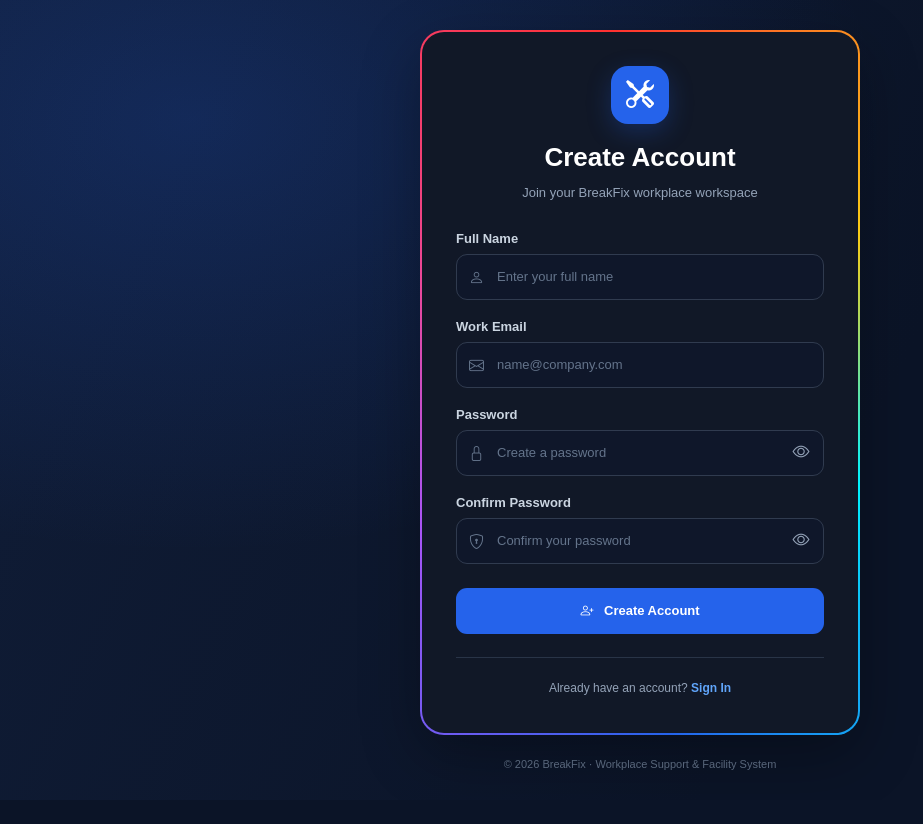
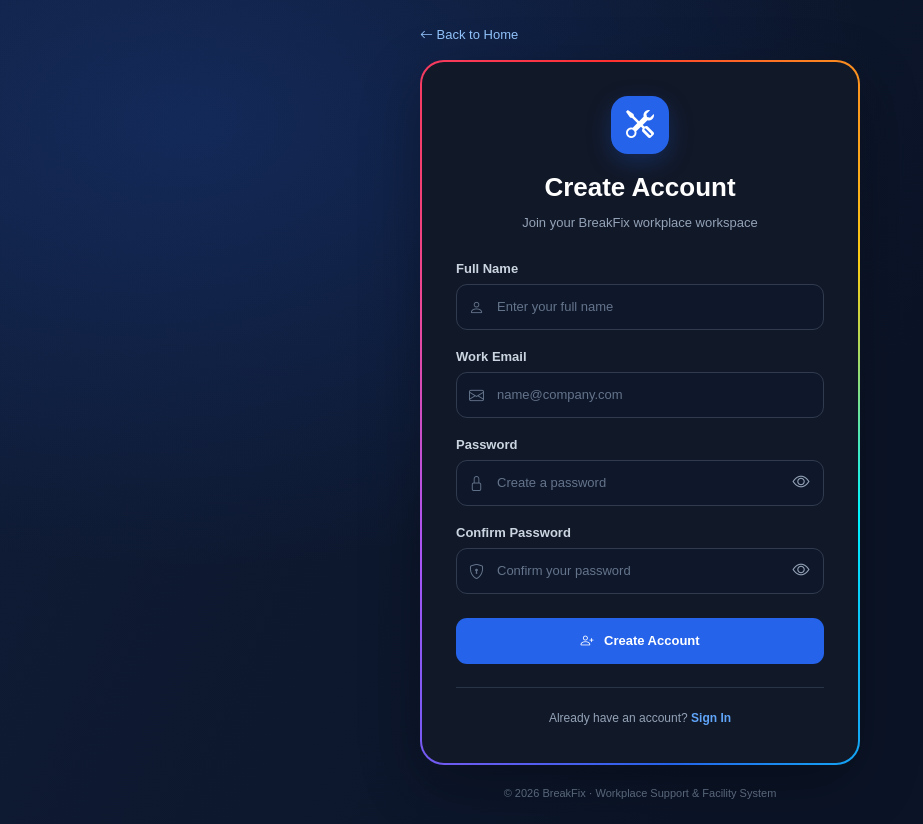
Before and after one commit to lando101507/BREAKFIX, a Flask app: page /register in a window 1280 px wide. Shown: the whole page, without its empty margins (0-923 px from the left). Before the commit the page ends 770 px from the top, so only its background shows below. Run offline with Flask 3, Linux system fonts and the light colour scheme; parts of the project's set-up code (start-up, migrations or seed data) failed here and were passed over.

Commit message:
Update register.html

```diff
--- a/BreakFix-Python/templates/register.html
+++ b/BreakFix-Python/templates/register.html
@@ -41,7 +37,7 @@
 
         .back-home {
             display: inline-block;
-            margin-bottom: 20px;
+            margin-bottom: 18px;
             color: #93c5fd;
             text-decoration: none;
             font-size: 13px;
@@ -51,26 +47,8 @@
             color: white;
         }
 
-        .auth-scene {
-            width: 100%;
-            perspective: 1200px;
-        }
-
-        #card {
+        .auth-card {
             position: relative;
-            display: grid;
-            width: 100%;
-            transform-style: preserve-3d;
-            transition: transform 0.8s cubic-bezier(.2, .7, .2, 1);
-        }
-
-        #card.signup-mode {
-            transform: rotateY(180deg);
-        }
-
-        .auth-face {
-            grid-area: 1 / 1;
-            min-width: 0;
             width: 100%;
             padding: 34px;
             border: 2px solid transparent;
@@ -88,13 +66,7 @@
                     #00f2ff
                 ) border-box;
             box-shadow: 0 20px 60px rgba(0, 0, 0, 0.3);
-            backface-visibility: hidden;
-            -webkit-backface-visibility: hidden;
             animation: rgb-border 5s linear infinite;
-        }
-
-        .register-face {
-            transform: rotateY(180deg);
         }
 
         @property --rgb-angle {
@@ -211,7 +193,6 @@
             height: 28px;
             padding: 0;
             border: none;
-            outline: none;
             background: transparent;
             box-shadow: none;
             color: #94a3b8;
@@ -285,8 +271,13 @@
             font-size: 11px;
         }
 
+        input::-ms-reveal,
+        input::-ms-clear {
+            display: none;
+        }
+
         @media (max-width: 480px) {
-            .auth-face {
+            .auth-card {
                 padding: 28px 22px;
                 border-radius: 20px;
             }
@@ -297,43 +288,21 @@
         }
 
         @media (prefers-reduced-motion: reduce) {
-            #card,
-            .auth-face {
-                transition: none;
+            .auth-card {
                 animation: none;
             }
-        }
-
-        /* Hide browser's built-in password reveal buttons */
-input::-ms-reveal,
-input::-ms-clear {
-    display: none;
-}
-
-input::-webkit-credentials-auto-fill-button {
-    visibility: hidden;
-    display: none !important;
-    pointer-events: none;
-}
-
-/* Keep only our custom Bootstrap eye icon */
-.toggle-password {
-    border: none !important;
-    background: transparent !important;
-    box-shadow: none !important;
         }
     </style>
 </head>
 
 <body>
-
 <div class="auth-container">
 
-    <div class="auth-scene">
-        <div id="card" class="signup-mode">
+    <a href="/" class="back-home">
+        <i class="bi bi-arrow-left"></i> Back to Home
+    </a>
 
-            <!-- REGISTER SIDE -->
-            <section class="auth-face register-face">
+    <main class="auth-card">
 
         <div class="brand-icon">
             <i class="bi bi-tools"></i>
@@ -432,7 +410,7 @@ input::-webkit-credentials-auto-fill-button {
                 </div>
             </div>
 
-                    <button type="submit" class="main-button">
+            <button type="submit" class="main-button" id="registerButton">
                 <i class="bi bi-person-plus"></i>
                 Create Account
             </button>
@@ -441,98 +419,14 @@ input::-webkit-credentials-auto-fill-button {
 
         <p class="switch-text">
             Already have an account?
-                    <button
-                        type="button"
+            <a href="/login"
                class="switch-button"
-                        id="showLogin"
-                    >Sign In</button>
+               style="text-decoration:none;">
+                Sign In
+            </a>
         </p>
 
-            </section>
-
-            <!-- LOGIN SIDE -->
-            <section class="auth-face login-face">
-
-                <div class="brand-icon">
-                    <i class="bi bi-tools"></i>
-                </div>
-
-                <h1>Welcome Back</h1>
-
-                <p class="subtitle">
-                    Sign in to access your BreakFix workspace
-                </p>
-
-                <form id="loginForm" action="/login" method="POST">
-
-                    <div class="input-group">
-                        <label for="loginEmail">Work Email</label>
-                        <div class="input-wrapper">
-                            <i class="bi bi-envelope input-icon"></i>
-                            <input
-                                type="email"
-                                id="loginEmail"
-                                name="email"
-                                placeholder="name@company.com"
-                                autocomplete="email"
-                                required
-                            >
-                        </div>
-                    </div>
-
-                    <div class="input-group">
-                        <label for="loginPassword">Password</label>
-                        <div class="input-wrapper">
-                            <i class="bi bi-lock input-icon"></i>
-                            <input
-                                type="password"
-                                id="loginPassword"
-                                name="password"
-                                placeholder="Enter your password"
-                                autocomplete="current-password"
-                                required
-                            >
-                            <button
-                                type="button"
-                                class="toggle-password"
-                                data-toggle="loginPassword"
-                                aria-label="Show password"
-                            >
-                                <i class="bi bi-eye"></i>
-                            </button>
-                        </div>
-                    </div>
-
-                    <div style="text-align: right; margin-bottom: 20px;">
-                        <button
-                            type="button"
-                            id="forgotButton"
-                            class="switch-button"
-                        >
-                            Forgot Password?
-                        </button>
-                    </div>
-
-                    <button type="submit" class="main-button">
-                        <i class="bi bi-box-arrow-in-right"></i>
-                        Sign In
-                    </button>
-
-                </form>
-
-                <p class="switch-text">
-                    Don't have an account?
-                    <button
-                        type="button"
-                        class="switch-button"
-                        id="showSignup"
-                    >Create Account</button>
-                </p>
-
-            </section>
-
-        </div>
-    </div>
+    </main>
 
     <p class="footer">
         © 2026 BreakFix · Workplace Support &amp; Facility System
@@ -543,23 +437,6 @@ input::-webkit-credentials-auto-fill-button {
 <script>
 document.addEventListener("DOMContentLoaded", function () {
 
-    const card = document.getElementById("card");
-    const showSignup = document.getElementById("showSignup");
-    const showLogin = document.getElementById("showLogin");
-
-    // Open the register side first
-    if (showSignup) {
-        showSignup.addEventListener("click", function () {
-            card.classList.add("signup-mode");
-        });
-    }
-
-    if (showLogin) {
-        showLogin.addEventListener("click", function () {
-            card.classList.remove("signup-mode");
-        });
-    }
-
     // Show or hide password
     document.querySelectorAll("[data-toggle]").forEach(function (button) {
         button.addEventListener("click", function () {
@@ -582,13 +458,28 @@ document.addEventListener("DOMContentLoaded", function () {
         });
     });
 
-    // Check password confirmation
+    // Validate registration fields
     const signupForm = document.getElementById("signupForm");
 
-    if (signupForm) {
     signupForm.addEventListener("submit", function (event) {
+        const fullname = document.getElementById("fullname");
+        const email = document.getElementById("registerEmail");
         const password = document.getElementById("signupPassword");
         const confirmPassword = document.getElementById("confirmPassword");
+
+        if (!fullname.value.trim()) {
+            event.preventDefault();
+            alert("Please enter your full name.");
+            fullname.focus();
+            return;
+        }
+
+        if (password.value.length < 8) {
+            event.preventDefault();
+            alert("Password must be at least 8 characters long.");
+            password.focus();
+            return;
+        }
 
         if (password.value !== confirmPassword.value) {
             event.preventDefault();
@@ -597,25 +488,14 @@ document.addEventListener("DOMContentLoaded", function () {
             return;
         }
 
-            if (password.value.length < 8) {
+        if (!email.validity.valid) {
             event.preventDefault();
-                alert("Password must be at least 8 characters long.");
-                password.focus();
+            alert("Please enter a valid email address.");
+            email.focus();
         }
     });
-    }
-
-    // Forgot password
-    const forgotButton = document.getElementById("forgotButton");
-
-    if (forgotButton) {
-        forgotButton.addEventListener("click", function () {
-            alert("Please contact support to reset your password.");
-        });
-    }
 
 });
 </script>
-
 </body>
 </html>
```
Also changed, not shown: other parts of BreakFix-Python/templates/register.html (+29 -10 lines). Lines whose indentation alone changed are shown as unchanged.
